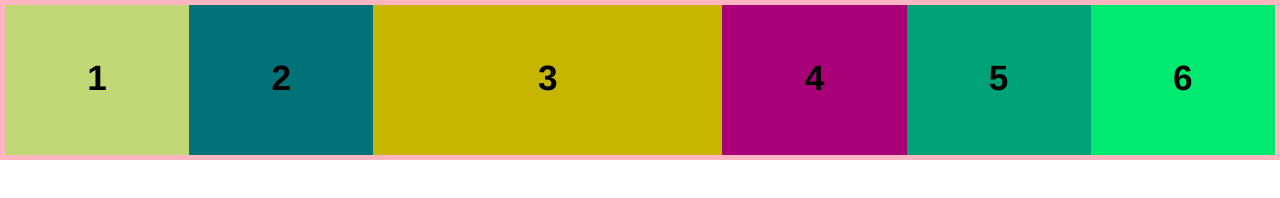
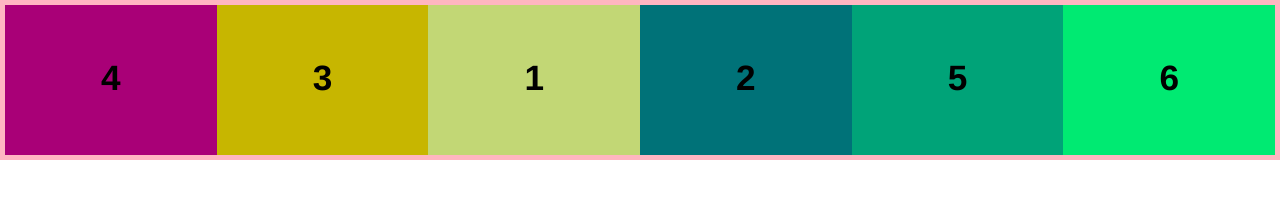
Before and after one commit to itschool-front/cssFlexLayout, a website: page index.html in a window 1280 px wide. Drawn offline with Linux system fonts and the light colour scheme.

Commit message:
demonstrates how flexbox child 'order' property works

```diff
--- a/css/custom.css
+++ b/css/custom.css
@@ -25,7 +25,7 @@ ul li{
 
 ul li:first-child{ background-color: #c2d775 }
 ul li:nth-child(2){ background-color: #007278 }
-ul li:nth-child(3){ background-color: #c7b600; flex-grow:2; }
-ul li:nth-child(4){ background-color: #a90077 }
+ul li:nth-child(3){ background-color: #c7b600; order: -1 }
+ul li:nth-child(4){ background-color: #a90077; order: -2 }
 ul li:nth-child(5){ background-color: #00a378 }
 ul li:last-child{ background-color: #00ea72 }
```
